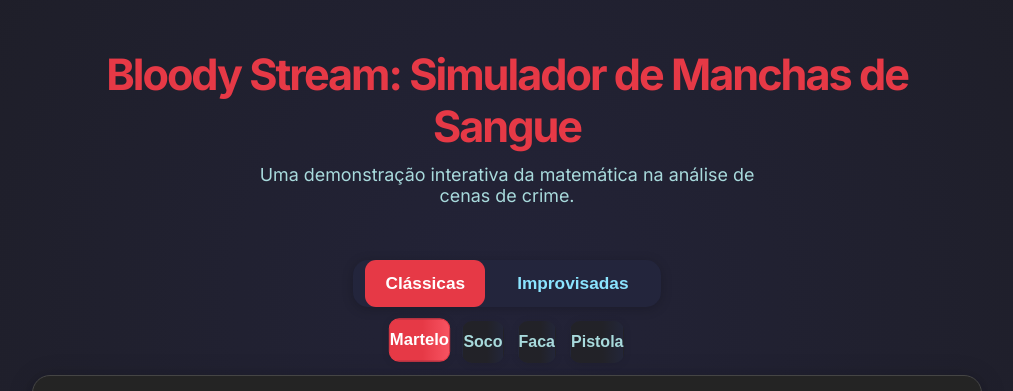
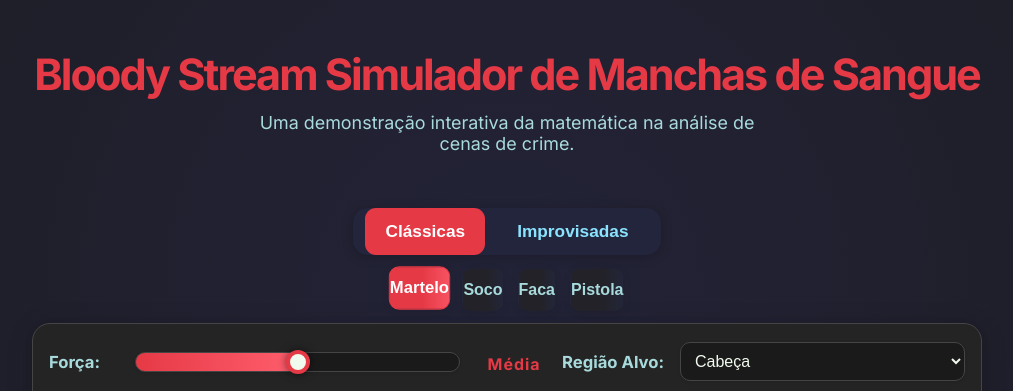
Before and after one commit to Nbleichwel/Math2, a plain HTML site: page index.html in a window 1280 px wide. Shown: the top 391 px of the page, without its empty margins (133-1146 px from the left). Drawn offline with Linux system fonts and the light colour scheme.

Commit message:
Update index.html

```diff
--- a/index.html
+++ b/index.html
@@ -11,7 +11,8 @@
 <body>
     <div class="main-container">
         <header class="site-header">
-            <h1>Bloody Stream: Simulador de Manchas de Sangue</h1>
+            <h1>Bloody Stream
+                Simulador de Manchas de Sangue</h1>
             <p class="subtitle">Uma demonstração interativa da matemática na análise de cenas de crime.</p>
         </header>
 
```
